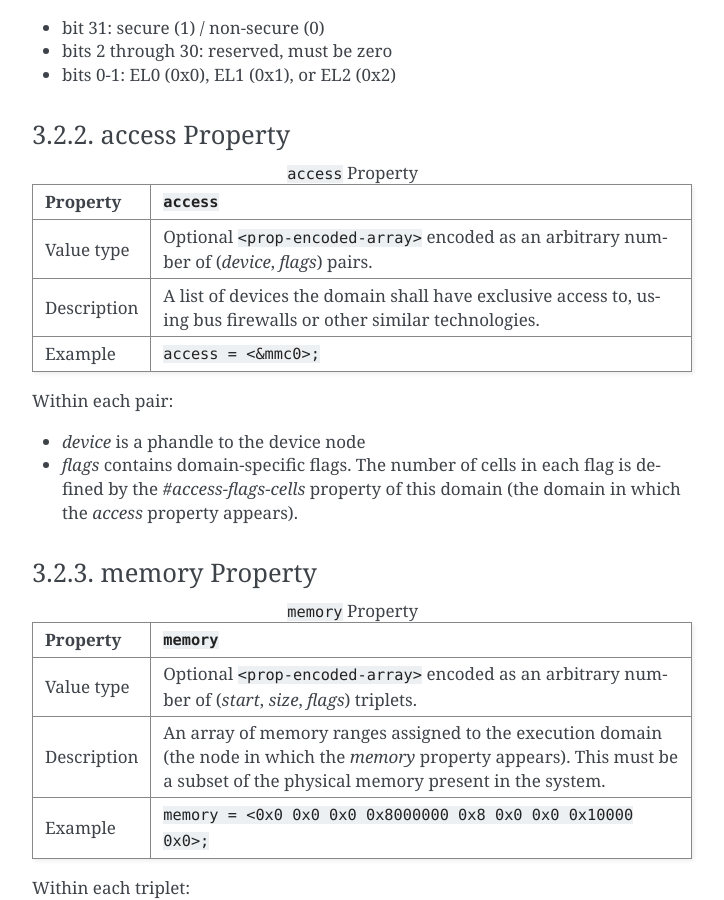
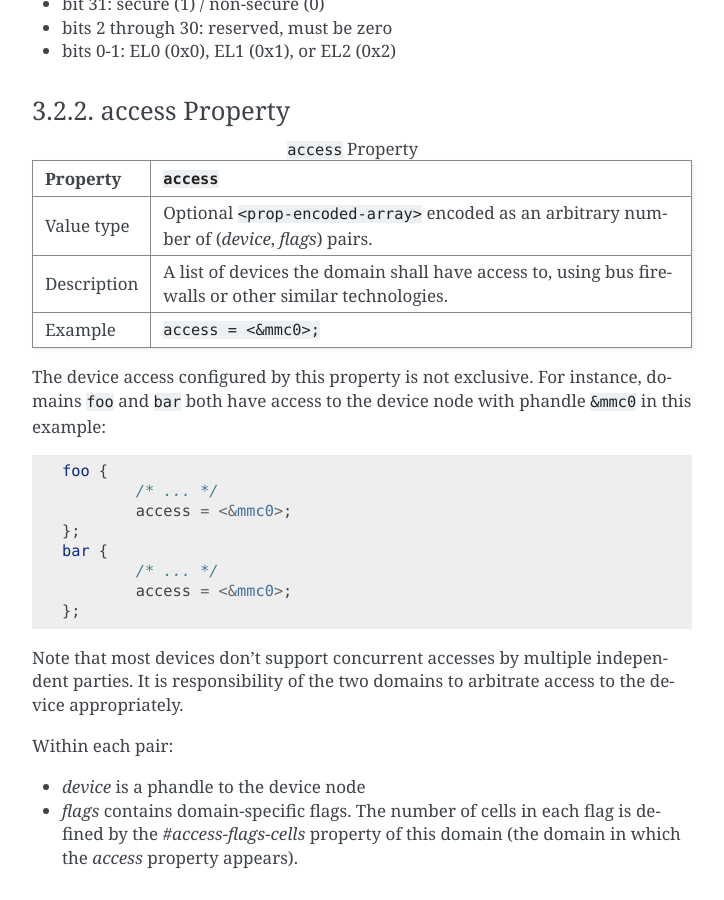
Before and after one commit to devicetree-org/lopper, a Sphinx documentation site: the page built from specification/source/chapter3-execution-domains.rst, in a window 1280 px wide and 900 px high, scrolled down 4174 px. Shown: the whole window, without its empty margins (388-1112 px from the left). Built offline with Sphinx 7.4.7, drawn with Linux system fonts in a browser that asks for light colours; some of the changed text lies outside the part shown.

Commit message:
specification: domains: fix access property semantics
Following some discussion, it became clear that the device access
granted by a domain's 'access' property is not intended to be
exclusive. However, the specification currently states that it is.

This is unintended and precludes use cases where two domains need to
share a resource. Fix it by saying access does not imply exclusive
access, as intended but currently not as specified.

Fixes: #164
Signed-off-by: Martí Bolívar <marti.bolivar@nordicsemi.no>

```diff
--- a/specification/source/chapter3-execution-domains.rst
+++ b/specification/source/chapter3-execution-domains.rst
@@ -188,10 +188,29 @@ access Property
    Value type  Optional ``<prop-encoded-array>`` encoded as an arbitrary
                number of (*device*, *flags*) pairs.
 
-   Description A list of devices the domain shall have exclusive access to,
+   Description A list of devices the domain shall have access to,
                using bus firewalls or other similar technologies.
    Example     ``access = <&mmc0>;``
    =========== ==============================================================
+
+The device access configured by this property is not exclusive. For instance,
+domains ``foo`` and ``bar`` both have access to the device node with phandle
+``&mmc0`` in this example:
+
+.. code-block:: DTS
+
+   foo {
+           /* ... */
+           access = <&mmc0>;
+   };
+   bar {
+           /* ... */
+           access = <&mmc0>;
+   };
+
+Note that most devices don't support concurrent accesses by multiple
+independent parties. It is responsibility of the two domains to
+arbitrate access to the device appropriately.
 
 Within each pair:
 
```
Also changed, not shown: other parts of specification/source/chapter3-execution-domains.rst (+1 -1 lines).
